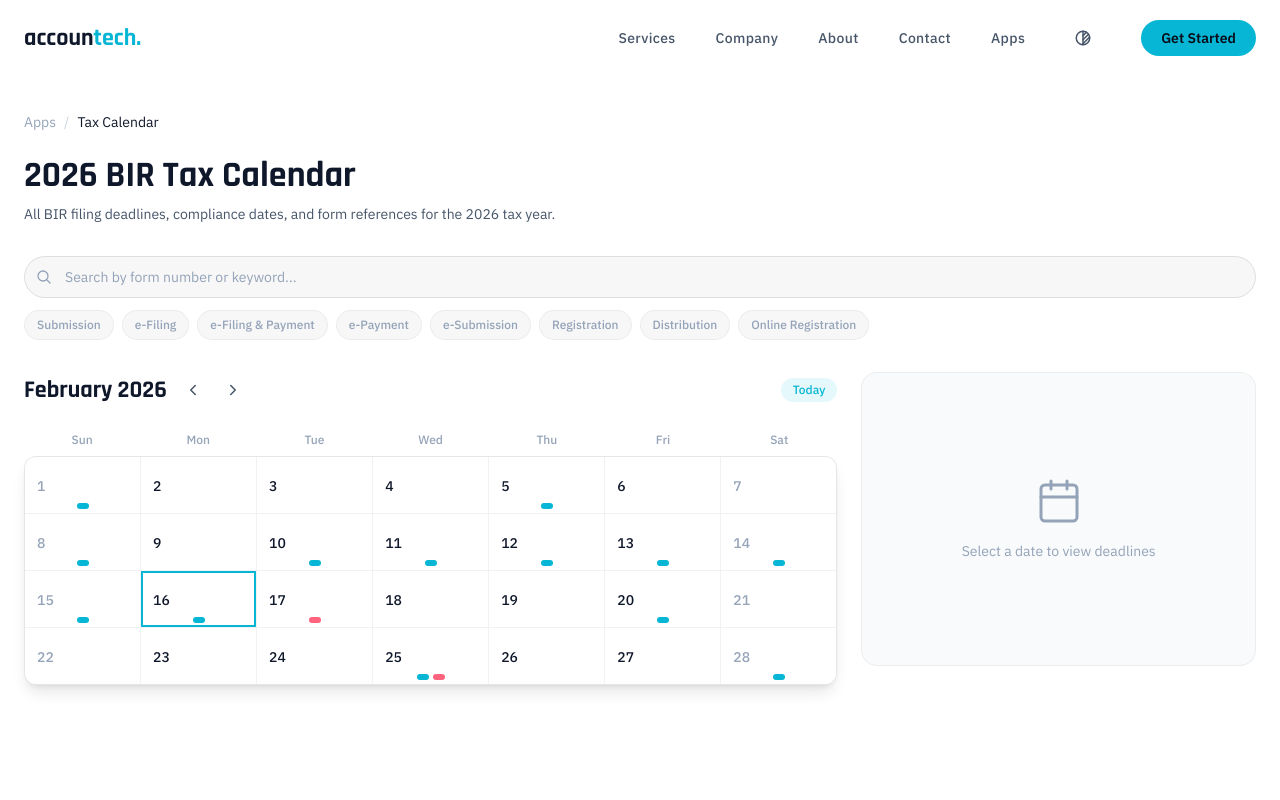
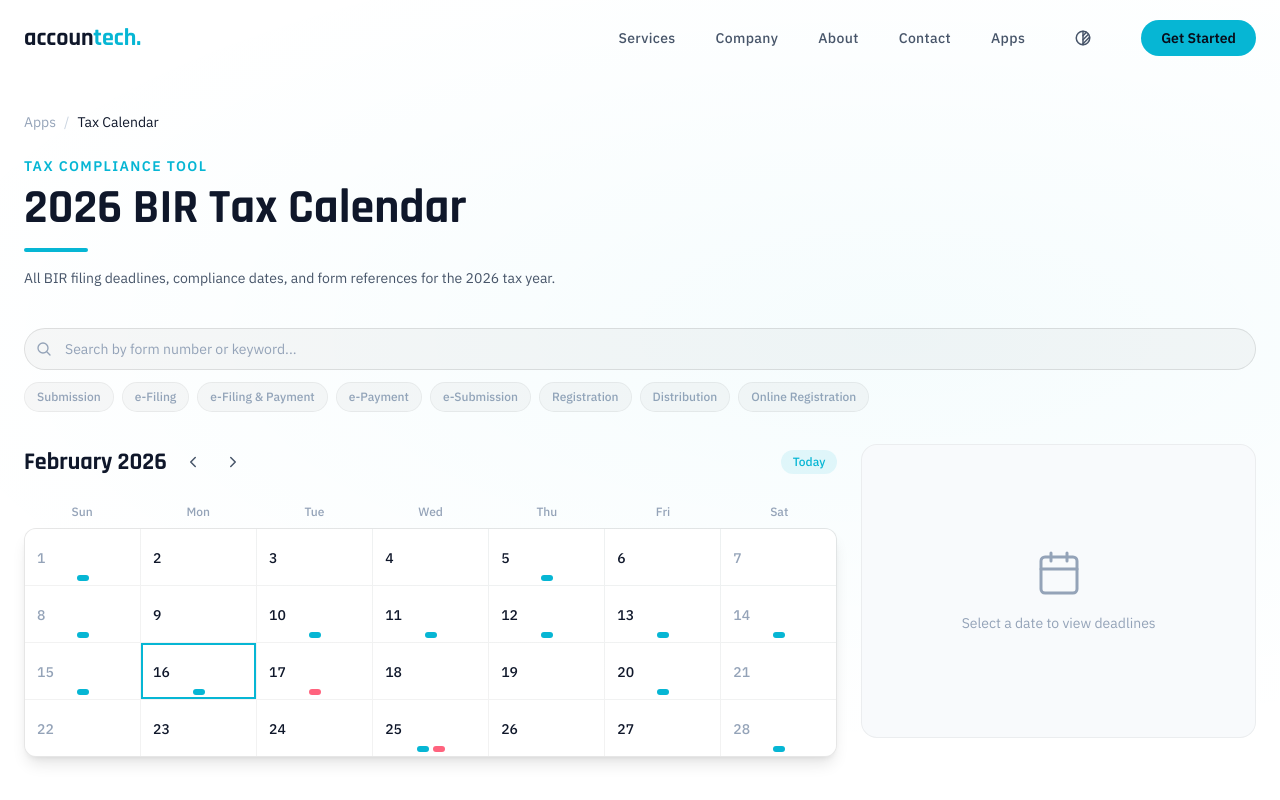
Before and after one commit to accntech/main-website, a SvelteKit app: page /apps/tax-calendar in a window 1280 px wide. Shown: the top 800 px of the page. Built offline with nearby package versions, Linux system fonts and the light colour scheme.

Commit message:
fix: improve app overall layout

```diff
--- a/src/lib/components/nav.svelte
+++ b/src/lib/components/nav.svelte
@@ -56,13 +56,13 @@
 			</button>
 			<a
 				href="/#contact"
-				class="bg-teal hover:bg-teal-light hover:shadow-lg hover:shadow-teal/20 px-5 py-2 rounded-full font-semibold text-navy-dark text-sm transition-all duration-300"
+				class="bg-teal hover:bg-teal-light hover:shadow-lg hover:shadow-teal/20 px-5 py-2 rounded-full font-semibold text-navy-dark text-sm text-nowrap transition-all duration-300"
 			>
 				Get Started
 			</a>
 		</div>
 
-		<div class="flex items-center gap-2 md:hidden">
+		<div class="md:hidden flex items-center gap-2">
 			<button
 				type="button"
 				onclick={toggleMode}
@@ -120,7 +120,7 @@
 				{/each}
 				<a
 					href="/#contact"
-					class="inline-block bg-teal mt-2 px-6 py-3 rounded-full font-semibold text-navy-dark text-sm text-center"
+					class="inline-block bg-teal mt-2 px-6 py-3 rounded-full font-semibold text-navy-dark text-sm text-center text-nowrap"
 					onclick={closeMobileMenu}
 				>
 					Get Started
--- a/src/routes/apps/tax-calendar/+page.svelte
+++ b/src/routes/apps/tax-calendar/+page.svelte
@@ -14,6 +14,7 @@
 	let currentMonth = $state(new Date().getMonth());
 	const currentYear = 2026;
 	let selectedDate = $state<string | null>(null);
+	let shouldScrollToPanel = $state(false);
 	let searchQuery = $state('');
 	let activeFilters: SvelteSet<ActionType> = new SvelteSet();
 
@@ -86,6 +87,7 @@
 
 	function selectDate(date: string) {
 		selectedDate = date;
+		shouldScrollToPanel = true;
 		const month = parseInt(date.split('-')[1], 10) - 1;
 		if (month !== currentMonth) currentMonth = month;
 	}
@@ -108,7 +110,8 @@
 	}
 
 	$effect(() => {
-		if (selectedDate && typeof window !== 'undefined') {
+		if (selectedDate && shouldScrollToPanel && typeof window !== 'undefined') {
+			shouldScrollToPanel = false;
 			const isSmall = window.innerWidth < 1024;
 			if (isSmall) {
 				const el = document.getElementById('deadline-panel');
@@ -128,9 +131,10 @@
 <Nav />
 
 <main class="bg-base min-h-screen">
-	<div class="mx-auto px-5 sm:px-6 pt-28 pb-20 max-w-7xl">
+	<div class="relative mx-auto px-5 sm:px-6 pt-28 pb-20 max-w-7xl">
+		<div class="absolute inset-0 pointer-events-none" style="background: radial-gradient(ellipse 80% 50% at 70% 40%, rgba(6, 182, 212, 0.04), transparent);"></div>
 		<!-- Breadcrumb -->
-		<nav class="mb-6 text-sm" aria-label="Breadcrumb">
+		<nav class="relative mb-6 text-sm" aria-label="Breadcrumb">
 			<ol class="flex items-center gap-2 text-muted">
 				<li><a href="/apps" class="hover:text-heading transition-colors">Apps</a></li>
 				<li class="text-faint">/</li>
@@ -139,11 +143,13 @@
 		</nav>
 
 		<!-- Page header -->
-		<header class="mb-8">
-			<h1 class="font-rajdhani font-bold text-heading text-3xl sm:text-4xl">
+		<header class="relative mb-10">
+			<p class="mb-2 font-semibold text-teal text-sm uppercase tracking-widest">Tax Compliance Tool</p>
+			<h1 class="font-rajdhani font-bold text-heading text-4xl sm:text-5xl">
 				2026 BIR Tax Calendar
 			</h1>
-			<p class="text-body text-sm mt-2">
+			<div class="bg-teal mt-4 rounded-full w-16 h-1"></div>
+			<p class="text-body text-sm mt-4 max-w-2xl">
 				All BIR filing deadlines, compliance dates, and form references for the 2026 tax year.
 			</p>
 		</header>
@@ -158,7 +164,7 @@
 		/>
 
 		<!-- Main layout: 2-column on desktop, stacked on mobile -->
-		<div class="grid grid-cols-1 lg:grid-cols-3 gap-6 mt-8">
+		<div class="relative grid grid-cols-1 lg:grid-cols-3 gap-6 mt-8">
 			<div class="lg:col-span-2">
 				<CalendarHeader
 					{currentMonth}
--- a/src/routes/apps/vat-relief/+page.svelte
+++ b/src/routes/apps/vat-relief/+page.svelte
@@ -179,6 +179,17 @@
 							<div>
 								<p class="font-medium text-heading text-sm">Upload and generate</p>
 								<p class="text-muted text-xs">Get DAT files and reconciliation report</p>
+							</div>
+						</li>
+						<li class="flex gap-3">
+							<span class="flex justify-center items-center bg-teal/10 rounded-full w-7 h-7 font-bold text-teal text-xs shrink-0">4</span>
+							<div>
+								<p class="font-medium text-heading text-sm">Validate with BIR Relief</p>
+								<p class="text-muted text-xs">
+									Verify your DAT files using the official
+									<a href="https://bir-cdn.bir.gov.ph/local/pdf/BIRReliefv2.3.exe" class="text-teal hover:underline" target="_blank" rel="noopener noreferrer">BIR Relief app</a>
+									before submission
+								</p>
 							</div>
 						</li>
 					</ol>
@@ -409,6 +420,16 @@
 				{/if}
 			</div>
 		</div>
+
+		<div class="relative mt-10 text-center">
+			<div class="inline-flex items-center gap-2 text-muted text-xs">
+				<svg xmlns="http://www.w3.org/2000/svg" width="14" height="14" viewBox="0 0 24 24" fill="none" stroke="currentColor" stroke-width="2" stroke-linecap="round" stroke-linejoin="round" class="text-teal/60">
+					<rect x="3" y="11" width="18" height="11" rx="2" ry="2" />
+					<path d="M7 11V7a5 5 0 0 1 10 0v4" />
+				</svg>
+				<p>Your data is processed entirely on your device. AccounTech does not collect, store, or transmit any of your files or information.</p>
+			</div>
+		</div>
 	</div>
 </main>
 
```
